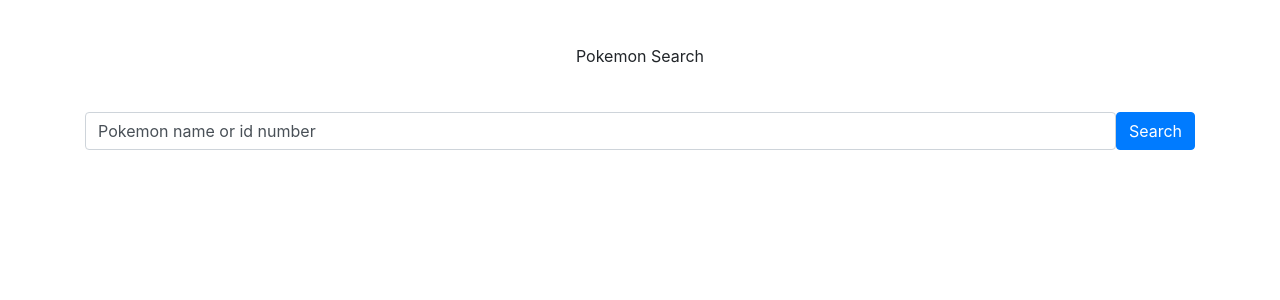
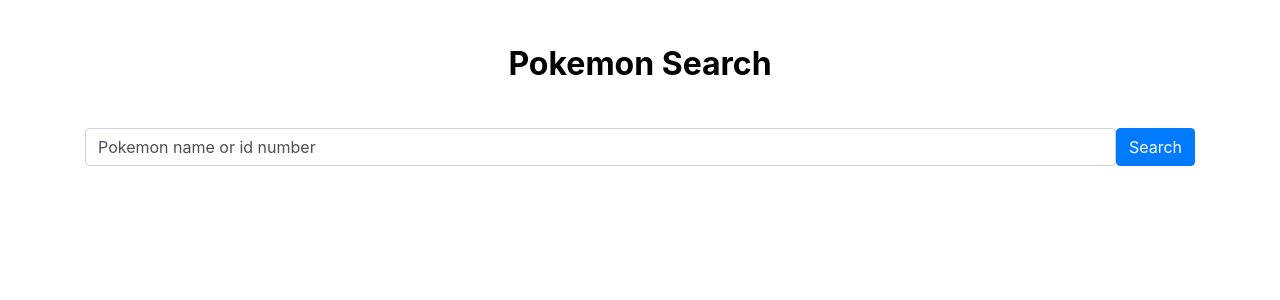
Before and after one commit to ejglascock/Pokle, a React (Create React App) app: page / in a window 1280 px wide. Shown: the top 300 px of the page. Built offline with nearby package versions, Linux system fonts and the light colour scheme.

Commit message:
added h1 and h2 css

```diff
--- a/src/Components/App/App.css
+++ b/src/Components/App/App.css
@@ -36,3 +36,15 @@
     transform: rotate(360deg);
   }
 }
+
+h1 {
+  font-weight: bold;
+  color: rgb(0,0,0);
+  font-size: 32px;
+}
+
+h2 {
+  font-weight: bold;
+  color: rgb(0,0,0);
+  font-size: 24px;
+}
```
